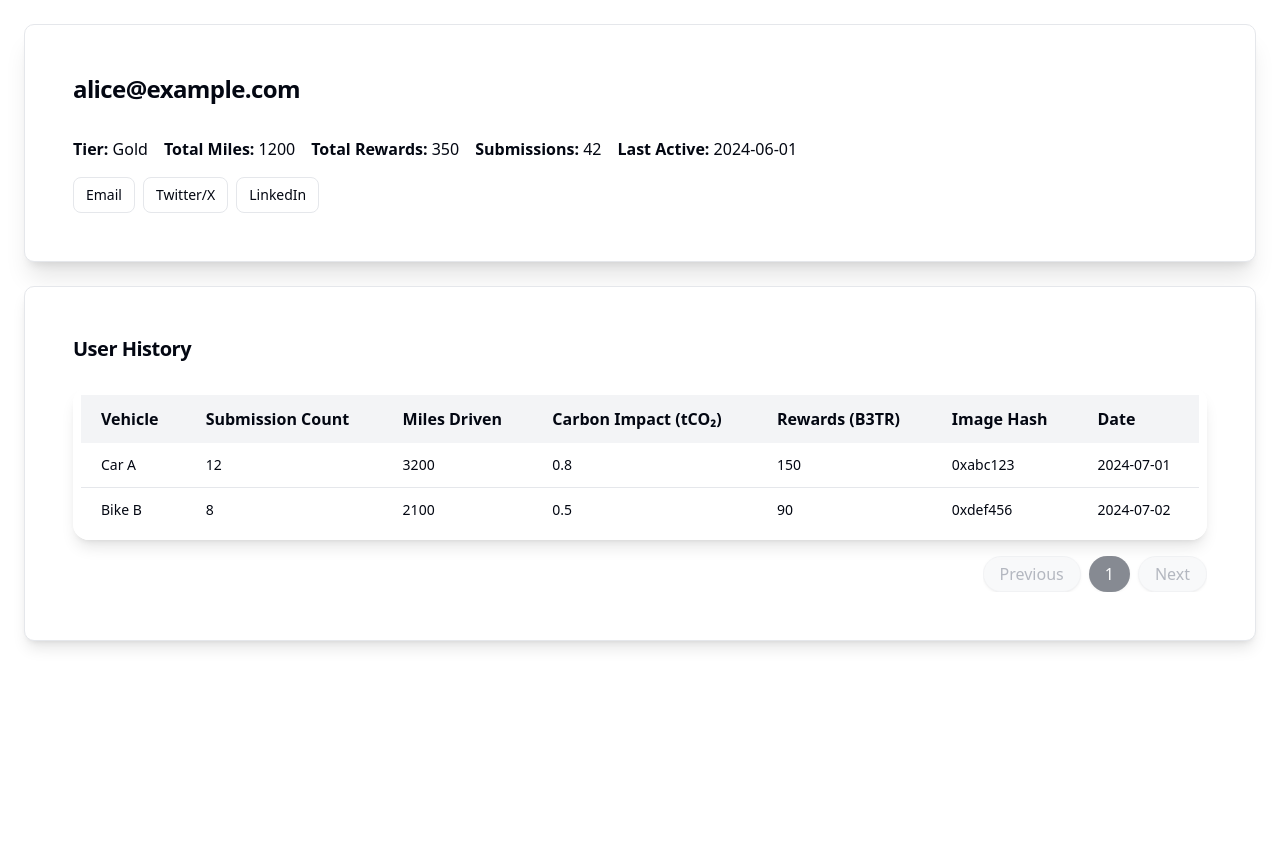
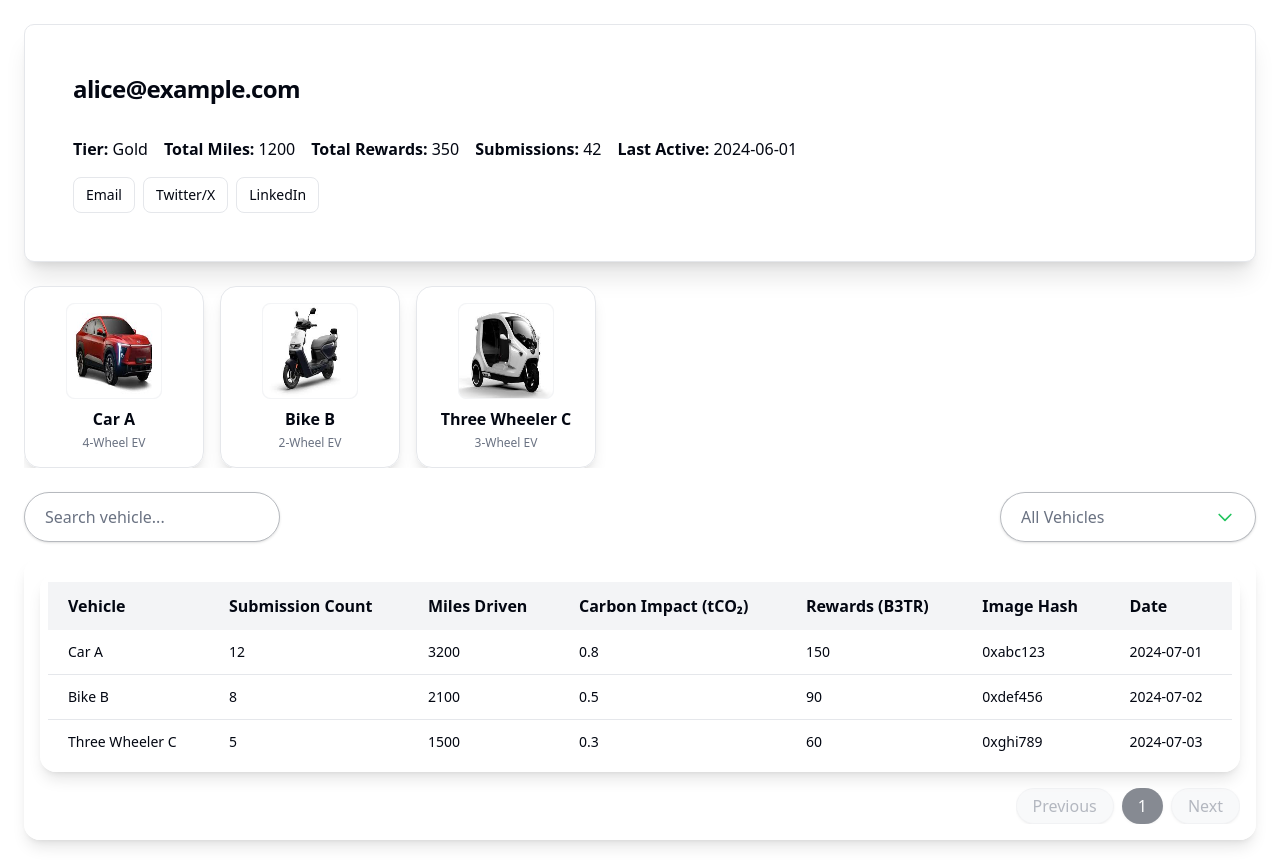
Before and after one commit to DattatrayPatil-Alchemytech/byteme-ai-frontend, a Next.js app: page /admin/users/1 in a window 1280 px wide. Before the commit the page ends 800 px from the top, so only its background shows below. Built offline with nearby package versions, Linux system fonts and the light colour scheme.

Commit message:
feat: User details page changes.

```diff
--- a/app/admin/users/[id]/page.tsx
+++ b/app/admin/users/[id]/page.tsx
@@ -1,9 +1,12 @@
+'use client';
 import { notFound } from 'next/navigation';
 import { mockUsers } from '../mockUsers';
 import { Card, CardHeader, CardTitle, CardContent } from '@/components/ui/card';
 import { DataTable } from '@/components/ui/DataTable';
 import { Button } from '@/components/ui/button';
 import Link from 'next/link';
+import { useState, useMemo } from 'react';
+import { Select } from '@/components/ui/DropdownMenu';
 
 // Mock user history data (reuse or import if you have a common one)
 const mockUserHistory = [
@@ -16,6 +19,8 @@ const mockUserHistory = [
     rewards: 150,
     imageHash: '0xabc123',
     date: '2024-07-01',
+    image: '/assets/car-ev.jpg',
+    type: '4-Wheel',
   },
   {
     id: '2',
@@ -26,6 +31,20 @@ const mockUserHistory = [
     rewards: 90,
     imageHash: '0xdef456',
     date: '2024-07-02',
+    image: '/assets/bike-ev.jpg',
+    type: '2-Wheel',
+  },
+  {
+    id: '3',
+    vehicle: 'Three Wheeler C',
+    submissionCount: 5,
+    milesDriven: 1500,
+    carbonImpact: 0.3,
+    rewards: 60,
+    imageHash: '0xghi789',
+    date: '2024-07-03',
+    image: '/assets/threewheeler-ev.jpg',
+    type: '3-Wheel',
   },
 ];
 
@@ -42,6 +61,23 @@ const historyColumns = [
 export default function UserViewPage({ params }: { params: { id: string } }) {
   const user = mockUsers.find(u => u.id === params.id);
   if (!user) return notFound();
+
+  // State for search and filter
+  const [search, setSearch] = useState('');
+  const [vehicleFilter, setVehicleFilter] = useState('');
+
+  // Vehicle options for dropdown
+  const vehicleOptions = useMemo(() => {
+    const names = mockUserHistory.map((row) => row.vehicle);
+    return Array.from(new Set(names)).map((v) => ({ value: v, label: v }));
+  }, []);
+
+  // Filtered history
+  const filtered = mockUserHistory.filter((row) => {
+    const matchesSearch = row.vehicle.toLowerCase().includes(search.toLowerCase());
+    const matchesFilter = vehicleFilter ? row.vehicle === vehicleFilter : true;
+    return matchesSearch && matchesFilter;
+  });
 
   return (
     <div className="p-6 space-y-6">
@@ -76,14 +112,51 @@ export default function UserViewPage({ params }: { params: { id: string } }) {
           </CardContent>
         </div>
       </Card>
-      <Card className="p-6 shadow-lg">
-        <CardHeader>
-          <CardTitle className="text-xl font-semibold">User History</CardTitle>
-        </CardHeader>
-        <CardContent>
-          <DataTable columns={historyColumns} data={mockUserHistory} />
-        </CardContent>
-      </Card>
+      {/* Vehicle Card Carousel */}
+      <div className="w-full mb-6 overflow-x-auto overflow-y-hidden custom-scrollbar">
+        <div className="flex gap-4 min-w-[600px] sm:min-w-0">
+          {mockUserHistory.slice(0, 20).map((vehicle: typeof mockUserHistory[0]) => (
+            <div
+              key={vehicle.id}
+              className="flex-shrink-0 bg-white/90 border border-border rounded-2xl shadow-lg p-4 flex flex-col items-center min-w-[160px] max-w-[180px] w-full transition-transform transition-shadow duration-300 hover:scale-[1.03] hover:shadow-2xl"
+            >
+              <div className="w-24 h-24 flex items-center justify-center bg-gray-100 rounded-md mb-2 border border-muted">
+                <img
+                  src={vehicle.image}
+                  alt={vehicle.vehicle}
+                  className="w-full h-full rounded-md"
+                  loading="lazy"
+                />
+              </div>
+              <div className="font-semibold text-center text-base truncate w-full text-foreground">
+                {vehicle.vehicle}
+              </div>
+              <div className="text-xs text-muted-foreground mt-1 text-center capitalize">
+                {vehicle.type} EV
+              </div>
+            </div>
+          ))}
+        </div>
+      </div>
+      {/* Search and Filter */}
+      <div className="flex flex-col sm:flex-row sm:items-center justify-between gap-4 mb-4">
+        <input
+          type="text"
+          placeholder="Search vehicle..."
+          value={search}
+          onChange={(e) => setSearch(e.target.value)}
+          className="border border-primary/30 rounded-full px-5 py-3 w-full sm:w-64 text-base font-medium shadow transition-all duration-200 focus:outline-none focus:ring-2 focus:ring-primary focus:border-primary hover:ring-2 hover:ring-primary/30 hover:bg-primary/5 placeholder:text-muted-foreground"
+        />
+        <Select
+          value={vehicleFilter}
+          onChange={setVehicleFilter}
+          options={[{ value: '', label: 'All Vehicles' }, ...vehicleOptions]}
+          placeholder="All Vehicles"
+        />
+      </div>
+      <div className="bg-white/90 rounded-2xl shadow-lg p-4 transition-transform transition-shadow duration-300 hover:scale-[1.01] hover:shadow-2xl">
+        <DataTable columns={historyColumns} data={filtered} />
+      </div>
     </div>
   );
 }
```
